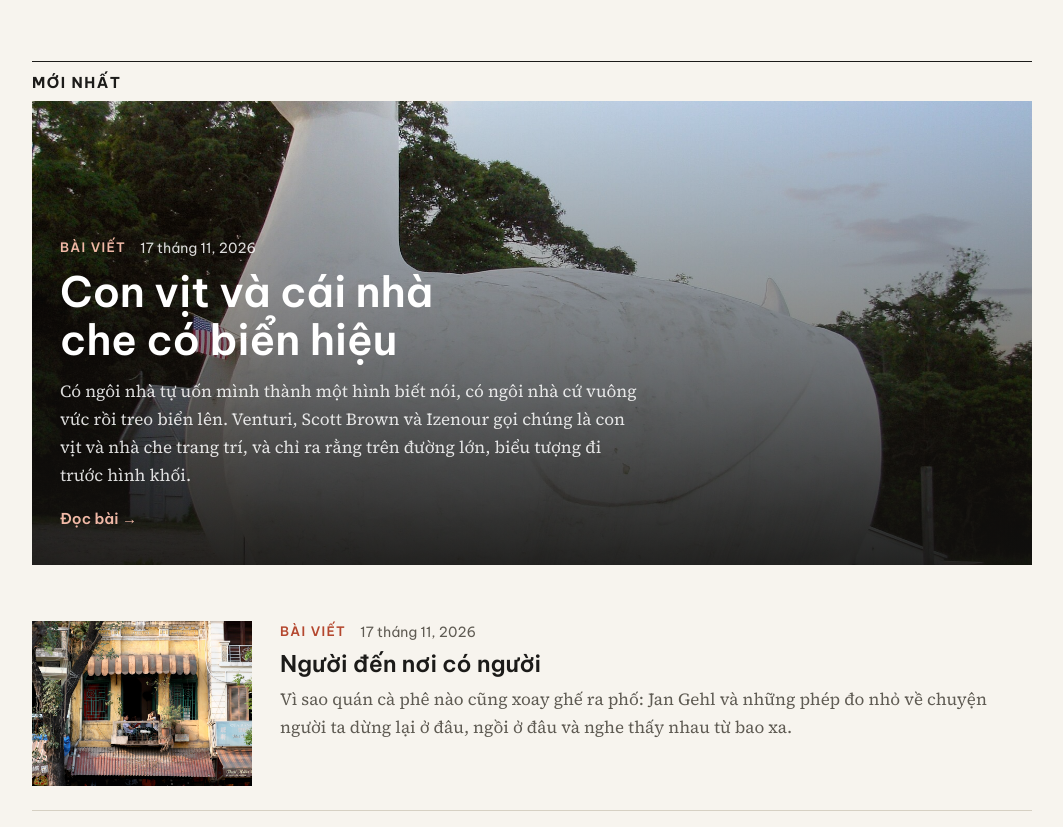
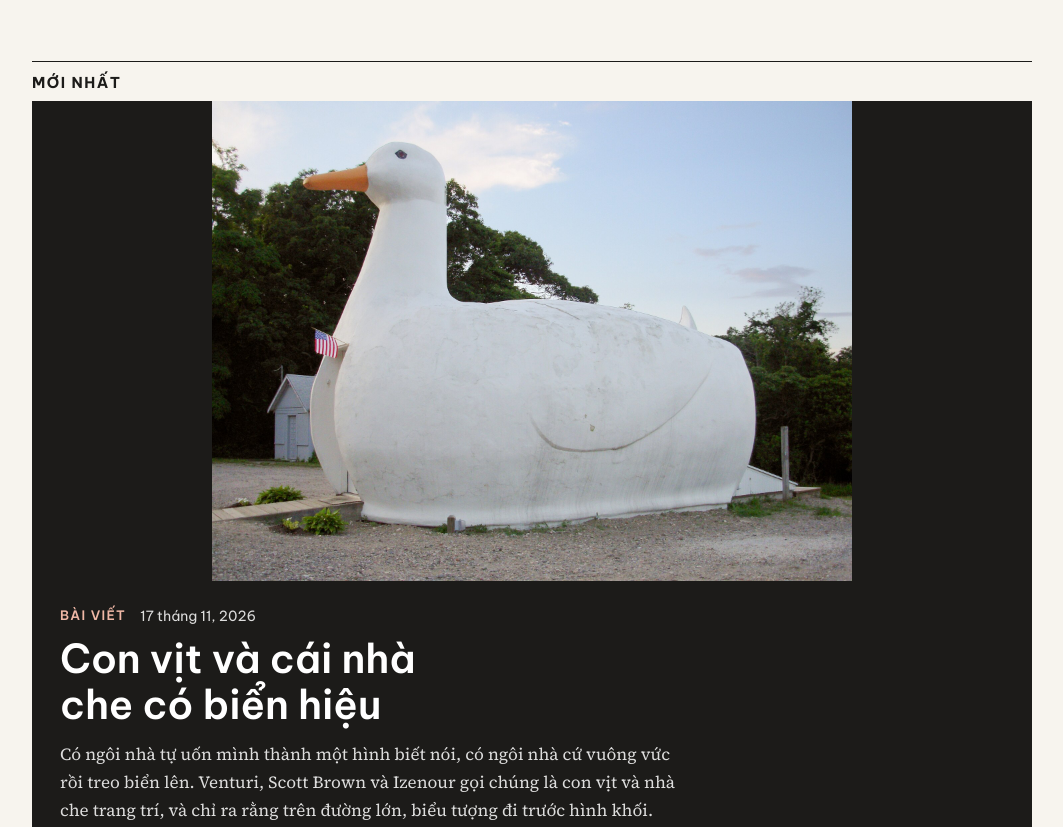
Before and after one commit to DcViet/matcat, an Astro site: page / in a window 1280 px wide. Shown: the part 467-1294 px from the top of the page, without its empty margins (108-1171 px from the left). Built offline with nearby package versions, Linux system fonts and the light colour scheme; Astro itself is replaced by a stand-in of ours.

Commit message:
Giao diện: ảnh bìa luôn hiện trọn vẹn, không bị cắt
Đầu bài và bài nổi bật trang chủ giữ nguyên tỉ lệ ảnh (object-fit: contain),
ảnh quá cao thì thu nhỏ trên nền tối; chữ nằm dưới ảnh thay vì đè lên.

Co-Authored-By: Claude Sonnet 5.5 <noreply@anthropic.com>

```diff
--- a/src/styles/global.css
+++ b/src/styles/global.css
@@ -785,7 +785,7 @@ h3 {
   color: var(--do-gach);
 }
 
-/* ---------- Giao diện thử: đầu bài tràn ảnh ---------- */
+/* ---------- Đầu bài tràn ảnh: ảnh luôn hiện trọn vẹn, không cắt ---------- */
 
 html {
   overflow-x: clip;
@@ -797,43 +797,31 @@ html {
   /* Tràn hết chiều rộng màn hình, thoát khỏi khung chữ. */
   width: 100vw;
   margin: -48px 0 48px calc(50% - 50vw);
-  min-height: clamp(420px, 68vh, 680px);
-  display: flex;
-  align-items: flex-end;
   background: var(--muc);
   color: #fff;
-  overflow: hidden;
 }
 
 .bai-hero img {
-  position: absolute;
-  inset: 0;
+  display: block;
   width: 100%;
-  height: 100%;
+  height: auto;
   max-width: none;
-  object-fit: cover;
-  object-position: center;
-}
-
-.bai-hero::after {
-  content: '';
-  position: absolute;
-  inset: 0;
-  background: linear-gradient(to top, rgba(18, 17, 15, 0.9) 0%, rgba(18, 17, 15, 0.55) 42%, rgba(18, 17, 15, 0.08) 100%);
+  /* Ảnh giữ nguyên tỉ lệ; quá cao thì thu nhỏ lại và để nền tối hai bên, không cắt. */
+  max-height: 72vh;
+  object-fit: contain;
+  background: var(--muc);
 }
 
 .bai-hero-chu {
-  position: relative;
-  z-index: 1;
   width: 100%;
   max-width: var(--rong);
   margin: 0 auto;
-  padding: 120px 20px 44px;
+  padding: 36px 20px 40px;
 }
 
 .bai-hero-chu h1 {
-  max-width: 22ch;
-  font-size: clamp(32px, 5.2vw, 58px);
+  max-width: 24ch;
+  font-size: clamp(32px, 5vw, 54px);
   line-height: 1.12;
   font-weight: 700;
   letter-spacing: -0.015em;
@@ -846,24 +834,21 @@ html {
 }
 
 .bai-hero-chu .dan {
-  max-width: 52ch;
+  max-width: 56ch;
   font-size: 19px;
   color: rgba(255, 255, 255, 0.88);
   margin: 0;
 }
 
 .bai-hero-anh {
-  position: absolute;
-  z-index: 1;
-  right: 14px;
-  bottom: 10px;
-  max-width: calc(100% - 28px);
-  margin: 0;
+  width: 100%;
+  max-width: var(--rong);
+  margin: 0 auto;
+  padding: 0 20px 16px;
   font-family: var(--chu-de);
-  font-size: 11px;
+  font-size: 12px;
   line-height: 1.3;
-  text-align: right;
-  color: rgba(255, 255, 255, 0.7);
+  color: rgba(255, 255, 255, 0.6);
 }
 
 .bai.co-hero {
@@ -894,47 +879,27 @@ html {
   }
 }
 
-/* ---------- Giao diện thử: bài nổi bật cỡ lớn ở trang chủ ---------- */
+/* ---------- Bài nổi bật cỡ lớn ở trang chủ: ảnh trọn vẹn, chữ bên dưới ---------- */
 
 .noi-bat-lon {
-  position: relative;
-  min-height: clamp(380px, 58vh, 560px);
   margin: 8px 0 32px;
-  display: flex;
-  align-items: flex-end;
-  overflow: hidden;
   background: var(--muc);
   color: #fff;
+  overflow: hidden;
 }
 
 .noi-bat-lon > img {
-  position: absolute;
-  inset: 0;
+  display: block;
   width: 100%;
-  height: 100%;
-  max-width: none;
-  object-fit: cover;
-  transition: transform 0.8s ease;
-}
-
-.noi-bat-lon::after {
-  content: '';
-  position: absolute;
-  inset: 0;
-  background: linear-gradient(to top, rgba(18, 17, 15, 0.88) 0%, rgba(18, 17, 15, 0.45) 48%, rgba(18, 17, 15, 0.05) 100%);
-}
-
-@media (prefers-reduced-motion: no-preference) {
-  .noi-bat-lon:hover > img {
-    transform: scale(1.03);
-  }
+  height: auto;
+  max-height: 480px;
+  object-fit: contain;
+  background: var(--muc);
 }
 
 .noi-bat-chu {
-  position: relative;
-  z-index: 1;
-  max-width: 640px;
-  padding: 100px 28px 32px;
+  max-width: 680px;
+  padding: 24px 28px 32px;
 }
 
 .noi-bat-lon .phu,
@@ -948,7 +913,7 @@ html {
 }
 
 .noi-bat-lon h3 {
-  font-size: clamp(28px, 4vw, 42px);
+  font-size: clamp(28px, 4vw, 40px);
   line-height: 1.15;
   margin: 8px 0 12px;
   text-wrap: balance;
@@ -962,6 +927,6 @@ html {
 
 @media (max-width: 760px) {
   .noi-bat-chu {
-    padding: 90px 18px 24px;
+    padding: 20px 18px 26px;
   }
 }
```
